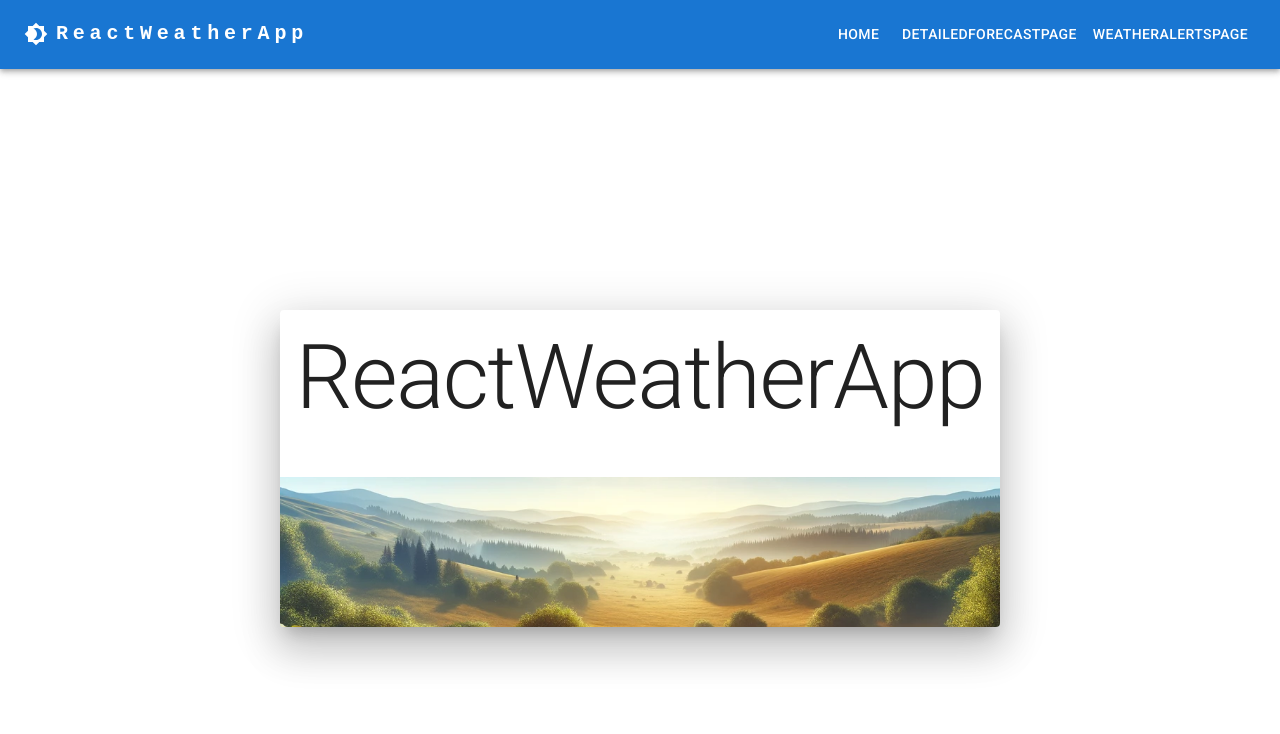
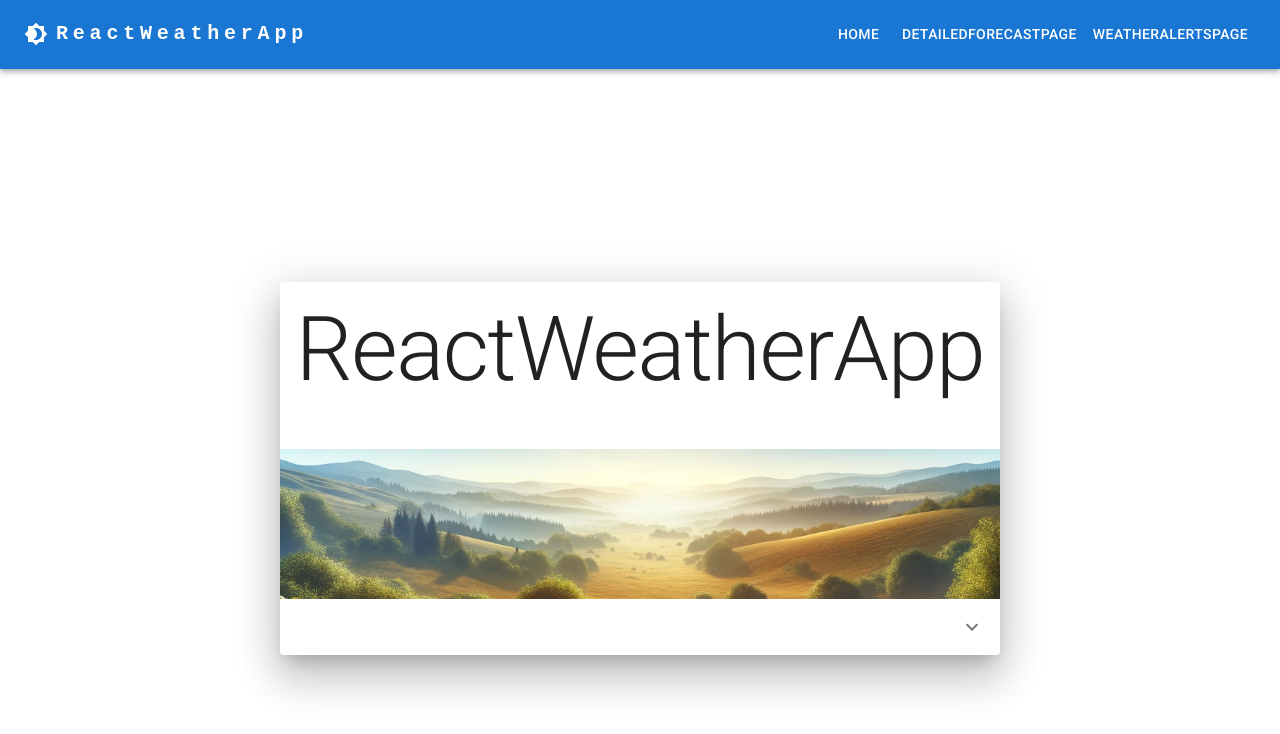
Before and after one commit to guillaumedebas/reactweatherapp, a React (Vite) app: page / in a window 1280 px wide. Shown: the top 734 px of the page. Built offline with nearby package versions, Linux system fonts and the light colour scheme.

Commit message:
Collapse added

```diff
--- a/src/components/ResponsiveAppBar/ResponsiveAppBar.tsx
+++ b/src/components/ResponsiveAppBar/ResponsiveAppBar.tsx
@@ -49,9 +49,9 @@ function ResponsiveAppBar() {
               textDecoration: 'none',
             }}
           >
-           <Link to="/" style={{ textDecoration: 'none', color: 'inherit' }}>
+
             ReactWeatherApp
-            </Link>
+
           </Typography>
 
           {/* Display links for large screens */}
--- a/src/pages/HomePage/HomePage.tsx
+++ b/src/pages/HomePage/HomePage.tsx
@@ -1,7 +1,35 @@
-import { Card, CardContent, CardMedia, Grid, Typography } from '@mui/material'
+import { Card, CardContent, CardMedia, Collapse, Grid, Typography, IconButton, CardActions } from '@mui/material';
 import weatherSun from '../../assets/img/weathersun.webp'
+import ExpandMoreIcon from '@mui/icons-material/ExpandMore';
+import { useState } from 'react';
+import { styled } from '@mui/material/styles';
+import { IconButtonProps } from '@mui/material/IconButton';
+
+interface ExpandMoreProps extends IconButtonProps {
+  expand: boolean;
+}
 
 function HomePage() {
+const [expanded, setExpanded] = useState(false);
+
+  const handleExpandClick = () => {
+    setExpanded(!expanded);
+  };
+
+
+// eslint-disable-next-line @typescript-eslint/no-unused-vars
+const ExpandMore = styled(({ expand, ...other }: ExpandMoreProps) => {
+  const { ...otherProps } = other;
+  return <IconButton {...otherProps} />;
+})(({ theme, expand }) => ({
+  transform: !expand ? 'rotate(0deg)' : 'rotate(180deg)',
+  marginLeft: 'auto',
+  transition: theme.transitions.create('transform', {
+    duration: theme.transitions.duration.shortest,
+  }),
+}));
+
+
   return (
     <Grid
           container
@@ -30,6 +58,25 @@ function HomePage() {
           image={weatherSun}
           alt="Weather Image"
         />
+         <CardActions disableSpacing>
+    <ExpandMore
+      expand={expanded}
+      onClick={handleExpandClick}
+      aria-expanded={expanded}
+      aria-label="show more"
+    >
+      <ExpandMoreIcon />
+    </ExpandMore>
+  </CardActions>
+
+  <Collapse in={expanded} timeout="auto" unmountOnExit>
+    <CardContent>
+      <Typography paragraph>
+      Ici prochainement plus d'informations !
+      </Typography>
+      {/* Autres paragraphes si nécessaire */}
+    </CardContent>
+  </Collapse>
           </Card>
         </Grid>
   )
```
